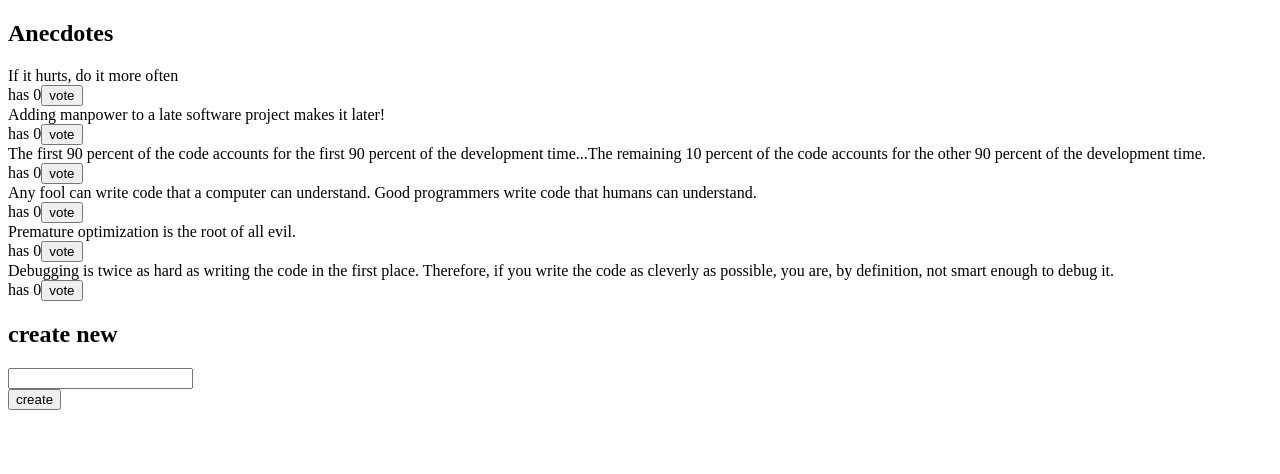
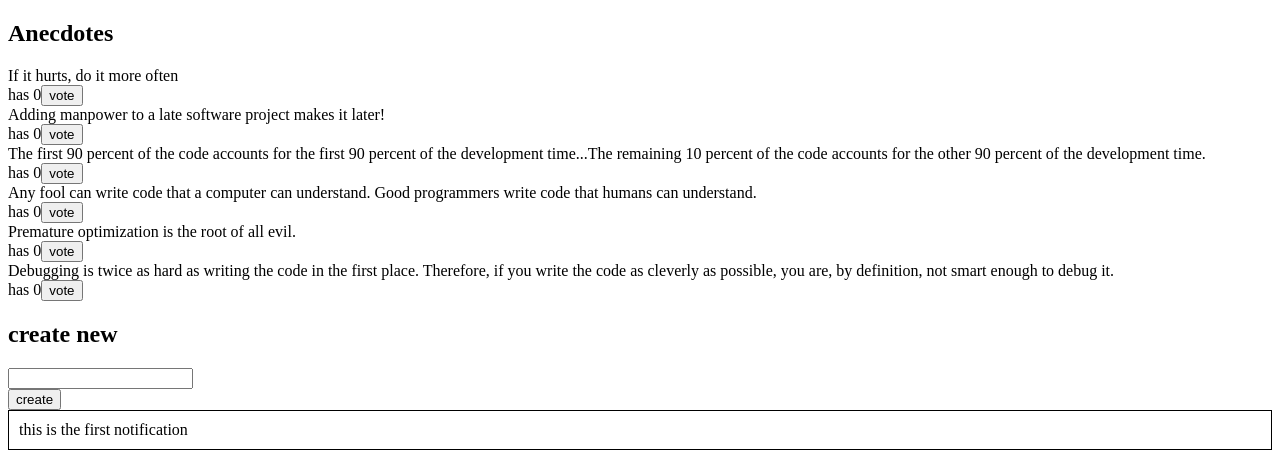
Before and after one commit to haido86/fullstack-part6, a React (Create React App) app in the folder redux-anecdotes/: page / in a window 1280 px wide. Shown: the top 474 px of the page. Built offline with nearby package versions, Linux system fonts and the light colour scheme.

Commit message:
Exercise 10: Better anecdotes, step8

```diff
--- a/redux-anecdotes/src/App.js
+++ b/redux-anecdotes/src/App.js
@@ -1,5 +1,6 @@
 import AnecdoteForm from './components/AnecdoteForm';
 import AnecdoteList from './components/AnecdoteList';
+import Notification from './components/Notification';
 
 const App = () => {
   return (
@@ -8,6 +9,7 @@ const App = () => {
       <AnecdoteList />
       <h2>create new</h2>
       <AnecdoteForm />
+      <Notification />
     </div>
   );
 };
--- a/redux-anecdotes/src/components/Notification.js
+++ b/redux-anecdotes/src/components/Notification.js
@@ -1,14 +1,23 @@
+import { useSelector } from 'react-redux';
+
 const Notification = () => {
+  const notifications = useSelector((state) => state.notifications);
+  console.log('notification', notifications);
+
   const style = {
     border: 'solid',
     padding: 10,
-    borderWidth: 1
-  }
+    borderWidth: 1,
+  };
   return (
-    <div style={style}>
-      render here notification...
+    <div>
+      {notifications.map((notification) => (
+        <div style={style} key={notification.content}>
+          <div>{notification.content}</div>
+        </div>
+      ))}
     </div>
-  )
-}
+  );
+};
 
-export default Notification
+export default Notification;
--- /dev/null
+++ b/redux-anecdotes/src/reducers/notificationReducer.js
@@ -0,0 +1,19 @@
+import { createSlice } from '@reduxjs/toolkit';
+
+// const getId = () => (100000 * Math.random()).toFixed(0);
+
+const initialState = [
+  {
+    content: 'this is the first notification',
+    // id: getId(),
+  },
+];
+
+const notificationSlice = createSlice({
+  name: 'notification',
+  initialState,
+  //   reducers: {},
+});
+
+// export const { addVote, newAnecdote } = notificationSlice.actions;
+export default notificationSlice.reducer;
--- a/redux-anecdotes/src/store.js
+++ b/redux-anecdotes/src/store.js
@@ -1,9 +1,11 @@
 import { configureStore } from '@reduxjs/toolkit';
 import anecdoteReducer from './reducers/anecdoteReducer';
+import notificationReducer from './reducers/notificationReducer';
 
 const store = configureStore({
   reducer: {
     anecdotes: anecdoteReducer,
+    notifications: notificationReducer,
   },
 });
 
```
